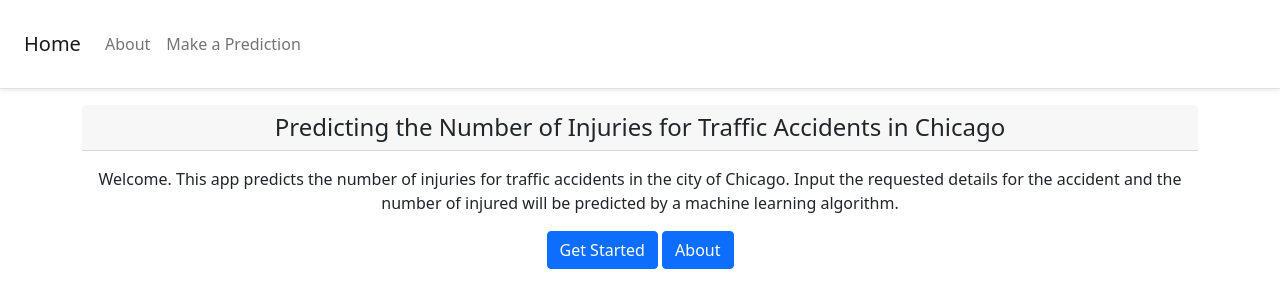
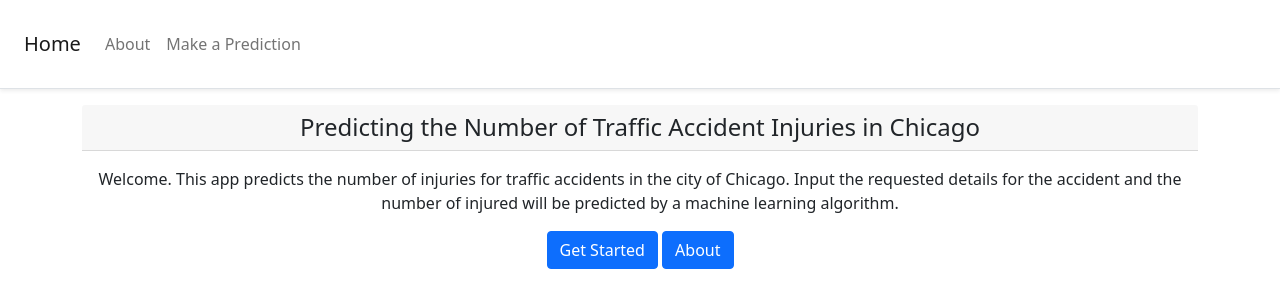
Before and after one commit to jkh-code/predicting-traffic-accident-injuries, a Flask app: page / in a window 1280 px wide. Shown: the top 308 px of the page. Run offline with Flask 2, Linux system fonts and the light colour scheme; some libraries are stand-ins or nearby versions.

Commit message:
Update home page title

```diff
--- a/app/templates/index.html
+++ b/app/templates/index.html
@@ -7,7 +7,7 @@
     <div class="container text-center">
         <div class="card-deck mb-3">
             <div class="card-header">
-                <h4 class="my-0 font-weight-normal text-center">Predicting the Number of Injuries for Traffic Accidents in Chicago</h4>
+                <h4 class="my-0 font-weight-normal text-center">Predicting the Number of Traffic Accident Injuries in Chicago</h4>
             </div>
             <div class="card-body">
                 <p>Welcome. This app predicts the number of injuries for traffic accidents in the city of Chicago. Input the requested details for the accident and the number of injured will be predicted by a machine learning algorithm.</p>
```
